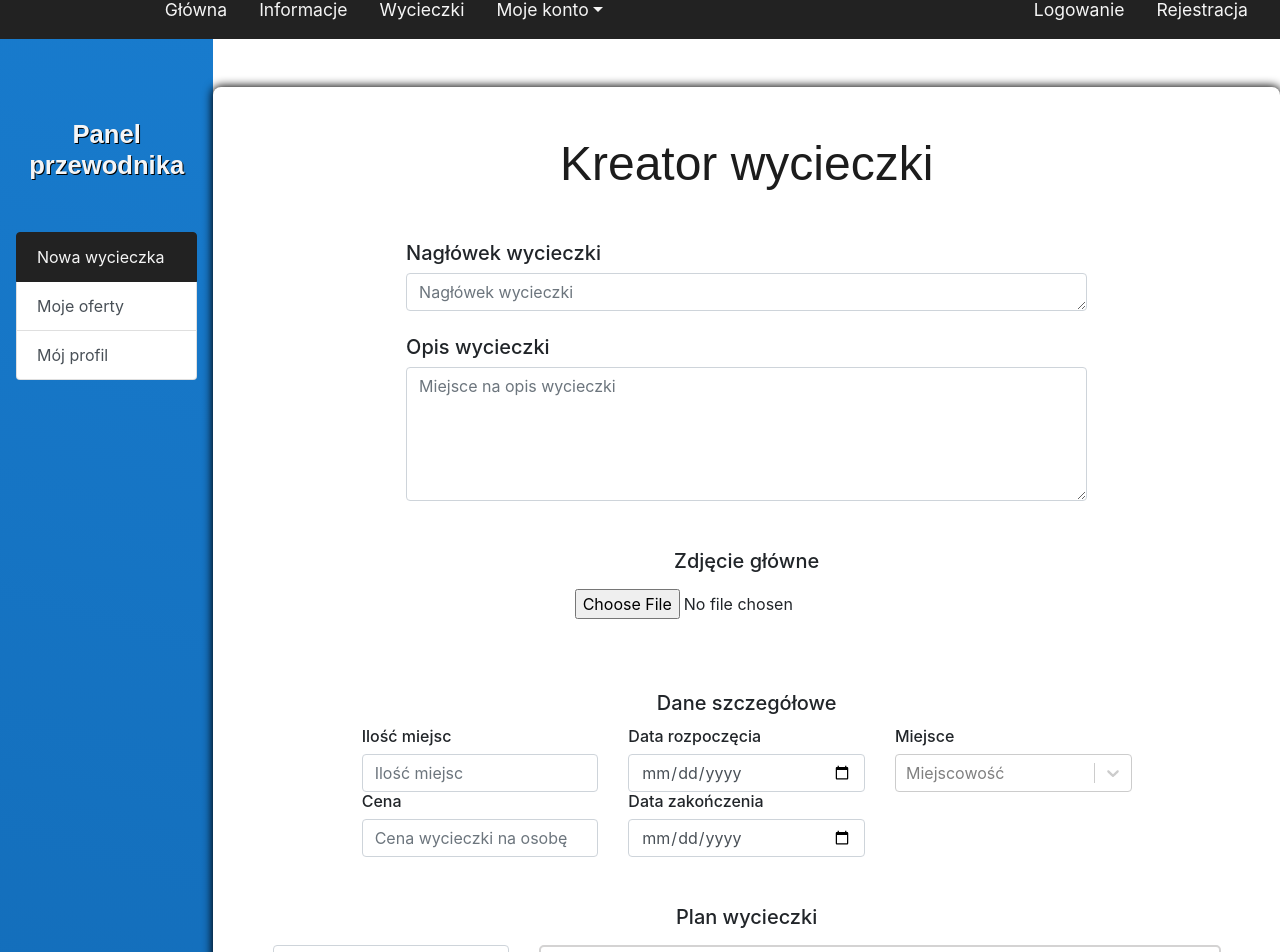
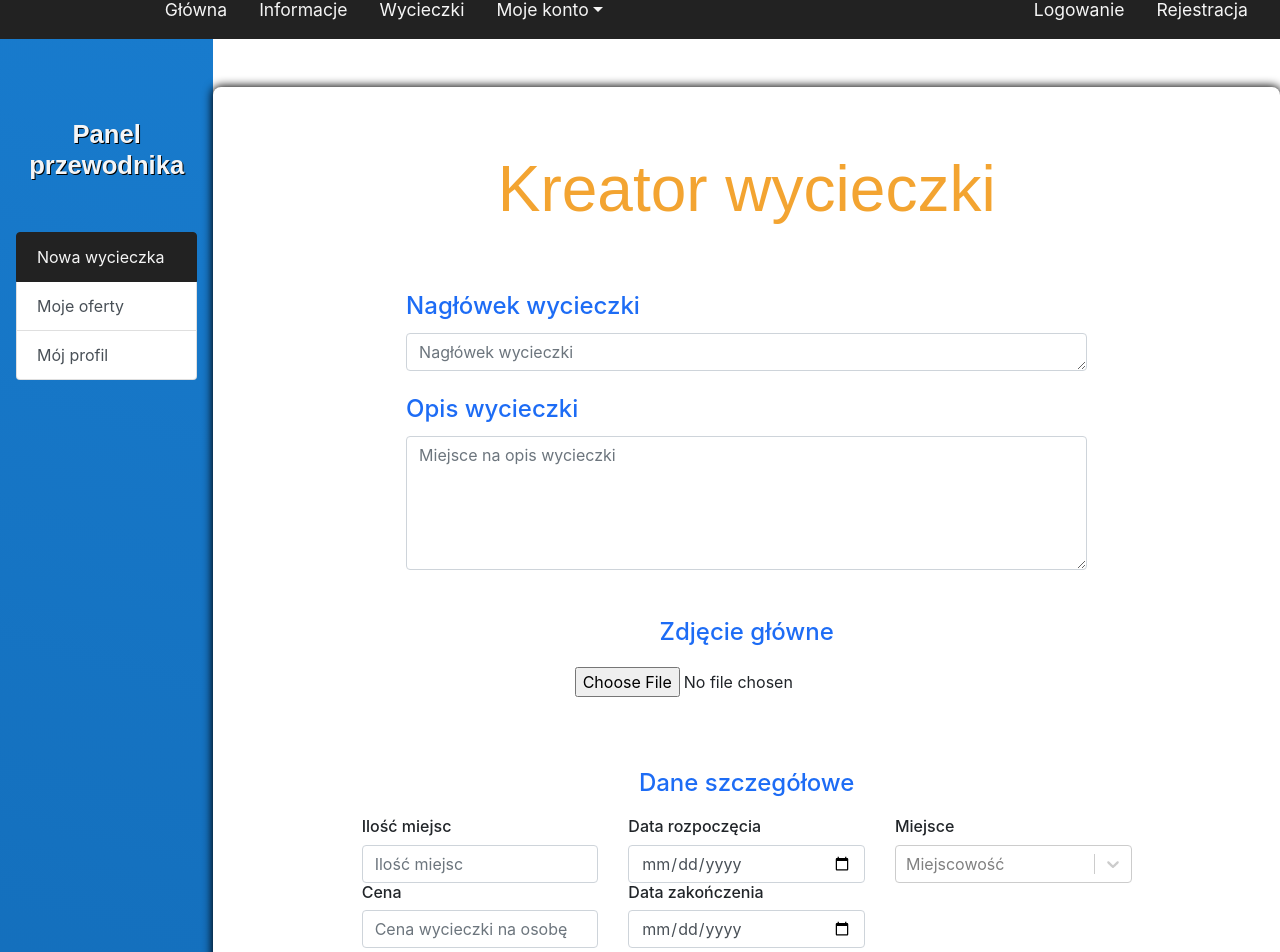
Before and after one commit to navuyi/Praca-Inzynierska-2022, a React (Create React App) app: page /account/guide/new-tour in a window 1280 px wide. Shown: the part 19-971 px from the top of the page. Built offline with nearby package versions, Linux system fonts and the light colour scheme.

Commit message:
visual changes and price element deletion

```diff
--- a/src/components/GuideNewTourInputs.js
+++ b/src/components/GuideNewTourInputs.js
@@ -16,7 +16,7 @@ function GuideNewTourInputs(props){
         <React.Fragment>
             <Row className={"d-flex justify-content-center"}>
                 <Col xl={8} lg={8}>
-                    <h5> Nagłówek wycieczki </h5>
+                    <h2 style={{textAlign: "left", color: "#1d6cf5"}}> Nagłówek wycieczki </h2>
                     <FormControl
                         as="textarea"
                         id="header"
@@ -30,7 +30,7 @@ function GuideNewTourInputs(props){
             </Row>
             <Row className={"d-flex justify-content-center mt-4"}>
                 <Col xl={8} lg={8}>
-                    <h5> Opis wycieczki </h5>
+                    <h2 style={{textAlign: "left", color: "#1d6cf5"}}> Opis wycieczki </h2>
                     <Form.Control
                         as="textarea"
                         rows={5}
@@ -43,7 +43,7 @@ function GuideNewTourInputs(props){
                 </Col>
             </Row>
             <Row className={"d-flex justify-content-center mt-5"}>
-                <h5> Zdjęcie główne </h5>
+                <h2 style={{textAlign: "center", color: "#1d6cf5"}}> Zdjęcie główne </h2>
             </Row>
             <Row className={"d-flex justify-content-center align-items-center flex-column mb-5 mt-2"}>
                 <Col xl={6} lg={6} className={"d-flex justify-content-center"}>
@@ -58,10 +58,10 @@ function GuideNewTourInputs(props){
                     <img src={props.mainUrl} alt={""} style={{maxWidth: "100%", marginTop: "1em", borderRadius: "0.5em"}}/>
                 </Col>
             </Row>
-            <Row className={"d-flex justify-content-center mt-5"}>
-                <h5> Dane szczegółowe </h5>
+            <Row className={"d-flex justify-content-center mt-5 mb-2"}>
+                <h2 style={{textAlign: "center", color: "#1d6cf5"}}> Dane szczegółowe </h2>
             </Row>
-            <Row className={"d-flex justify-content-center mt-1"}>
+            <Row className={"d-flex justify-content-center mt-1 "}>
                 <Col xl={3} lg={4} className={"d-flex flex-column"}>
                     <h6> Ilość miejsc</h6>
                     <FormControl
--- a/src/components/GuideNewTourPriceList.js
+++ b/src/components/GuideNewTourPriceList.js
@@ -39,7 +39,7 @@ export default function GuideNewTourPriceList(props){
         <React.Fragment >
             <Row className={"mt-5"}>
                 <Col>
-                    <h5 style={{textAlign: "center"}}> Cennik </h5>
+                    <h2 style={{textAlign: "center", color: "#1d6cf5"}}> Cennik </h2>
                 </Col>
             </Row>
             <Row>
--- a/src/pages/guide/GuideNewTour.js
+++ b/src/pages/guide/GuideNewTour.js
@@ -75,7 +75,7 @@ function GuideNewTour(){
             <Container className={"mt-lg-5 mt-5 cont"}>
                 <Form onSubmit={handleSubmit}>
                     <Row lg={12}>
-                        <h1 style={{color: "#1c1c1c", fontSize: "3em", fontWeight: "100"}}> Kreator wycieczki </h1>
+                        <h1 style={{color: "#f3a431", fontSize: "4em", fontWeight: "100"}}> Kreator wycieczki </h1>
                     </Row>
                     <GuideNewTourInputs
                         handleChange={handleChange}
@@ -85,12 +85,12 @@ function GuideNewTour(){
                         setMainUrl={setMainUrl}
                         formData={formData}
                     />
-                    <Row className={"d-flex justify-content-center mt-5 mb-2"}> <h5 style={{textAlign: "center"}}> Plan wycieczki</h5> </Row>
+                    <Row className={"d-flex justify-content-center mt-5 mb-2 "}> <h2 style={{textAlign: "center", color: "#1d6cf5"}}> Plan wycieczki</h2> </Row>
                     <GuideNewTourPlan
                         tourData={tourData}
                         setTourData={setTourData}
                     />
-                    <Row className={"d-flex justify-content-center mt-5 mb-2"}> <h5 style={{textAlign: "center"}}> Opcje dodatkowe </h5> </Row>
+                    <Row className={"d-flex justify-content-center mt-5 mb-2 "}> <h2 style={{textAlign: "center", color: "#1d6cf5"}}> Opcje dodatkowe </h2> </Row>
                     <GuideNewTourElectivesSelector
                         electives={electives}
                         setElectives={setElectives}
```
